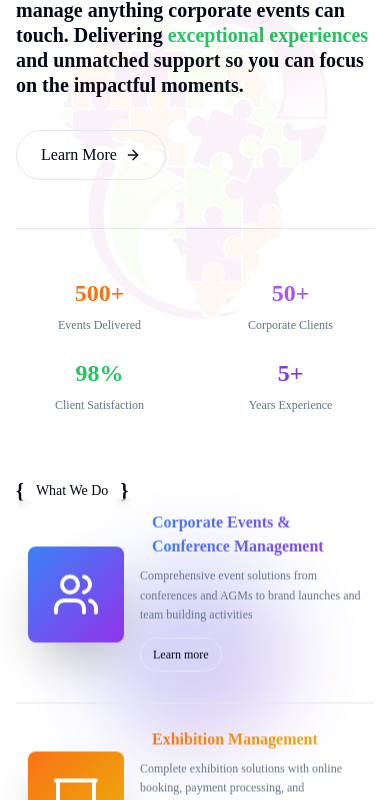
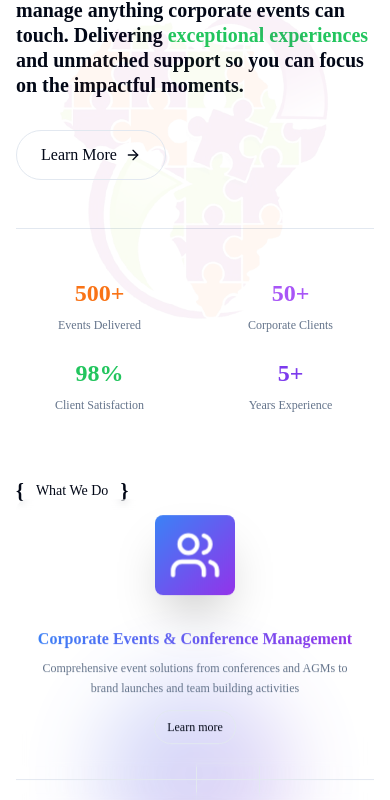
Before and after one commit to kolexstrings/sql-events, a Next.js app: page / in a window 390 px wide. Shown: the part 1154-1954 px from the top of the page. Built offline with nearby package versions, Linux system fonts and the light colour scheme.

Commit message:
mobile resp

```diff
--- a/src/app/components/WhatWeDo.tsx
+++ b/src/app/components/WhatWeDo.tsx
@@ -186,7 +186,7 @@ export default function WhatWeDo() {
           {services.map((service, index) => (
             <div key={index}>
               <motion.div
-                className="group flex flex-row items-center gap-4 sm:gap-5 md:gap-6 lg:gap-8 xl:gap-20 p-3 sm:p-4 md:p-6 lg:p-8 xl:p-12 rounded-xl sm:rounded-2xl lg:rounded-3xl hover:bg-muted/50 transition-all duration-500 backdrop-blur-sm"
+                className="group flex flex-col sm:flex-row items-center gap-4 sm:gap-5 md:gap-6 lg:gap-8 xl:gap-20 p-4 sm:p-4 md:p-6 lg:p-8 xl:p-12 rounded-xl sm:rounded-2xl lg:rounded-3xl hover:bg-muted/50 transition-all duration-500 backdrop-blur-sm"
                 initial={{ opacity: 0, x: -60, rotateY: -15 }}
                 whileInView={{ opacity: 1, x: 0, rotateY: 0 }}
                 transition={{ duration: 0.8, delay: index * 0.15 }}
@@ -213,9 +213,9 @@ export default function WhatWeDo() {
                 ></div>
 
                 {/* Large abstract graphic with enhanced 3D effect - improved mobile scaling */}
-                <div className="flex-shrink-0 relative z-10">
+                <div className="flex-shrink-0 relative z-10 mb-4 sm:mb-0">
                   <motion.div
-                    className={`w-24 h-24 sm:w-28 sm:h-28 md:w-32 md:h-32 lg:w-36 lg:h-36 xl:w-48 xl:h-48 rounded-lg sm:rounded-xl md:rounded-2xl lg:rounded-3xl bg-gradient-to-br ${service.iconBg} flex items-center justify-center group-hover:scale-110 transition-all duration-500 shadow-lg sm:shadow-xl lg:shadow-2xl`}
+                    className={`w-20 h-20 sm:w-24 sm:h-24 md:w-28 md:h-28 lg:w-32 lg:h-32 xl:w-48 xl:h-48 rounded-lg sm:rounded-xl md:rounded-2xl lg:rounded-3xl bg-gradient-to-br ${service.iconBg} flex items-center justify-center group-hover:scale-110 transition-all duration-500 shadow-lg sm:shadow-xl lg:shadow-2xl`}
                     whileHover={{
                       rotateY: 15,
                       rotateX: 5,
@@ -226,16 +226,16 @@ export default function WhatWeDo() {
                       boxShadow: "0 25px 50px -12px rgba(0, 0, 0, 0.25)",
                     }}
                   >
-                    <div className="scale-100 sm:scale-110 md:scale-125 lg:scale-140 xl:scale-150 group-hover:scale-125 sm:group-hover:scale-140 md:group-hover:scale-155 lg:group-hover:scale-170 xl:group-hover:scale-175 transition-transform duration-500">
+                    <div className="scale-110 sm:scale-100 md:scale-110 lg:scale-125 xl:scale-150 group-hover:scale-125 sm:group-hover:scale-125 md:group-hover:scale-140 lg:group-hover:scale-155 xl:group-hover:scale-175 transition-transform duration-500">
                       {service.icon}
                     </div>
                   </motion.div>
                 </div>
 
                 {/* Content with enhanced typography - improved mobile scaling */}
-                <div className="flex-1 relative z-10 text-left">
+                <div className="flex-1 relative z-10 text-center sm:text-left">
                   <motion.h3
-                    className={`text-base sm:text-lg md:text-xl lg:text-2xl xl:text-4xl font-bold mb-2 sm:mb-3 md:mb-4 lg:mb-6 bg-gradient-to-r ${service.gradient} bg-clip-text text-transparent border-l-4 pl-2 sm:pl-3 md:pl-4`}
+                    className={`text-base sm:text-lg md:text-xl lg:text-2xl xl:text-4xl font-bold mb-2 sm:mb-3 md:mb-4 lg:mb-6 bg-gradient-to-r ${service.gradient} bg-clip-text text-transparent sm:border-l-4 sm:pl-2 md:pl-3 lg:pl-4`}
                     style={{
                       borderLeftColor: `hsl(var(--${
                         service.gradient.split("-")[1]
```
